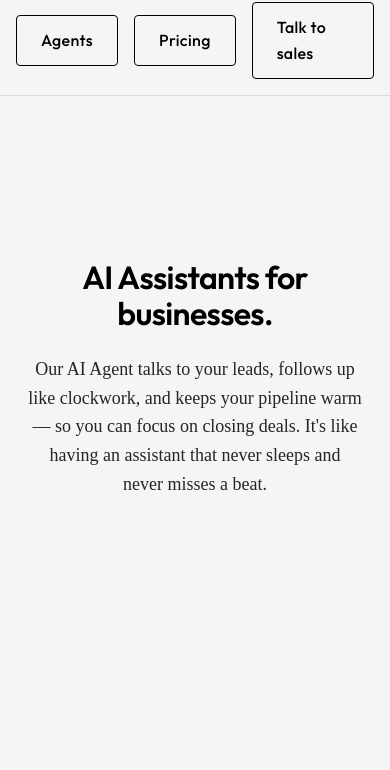
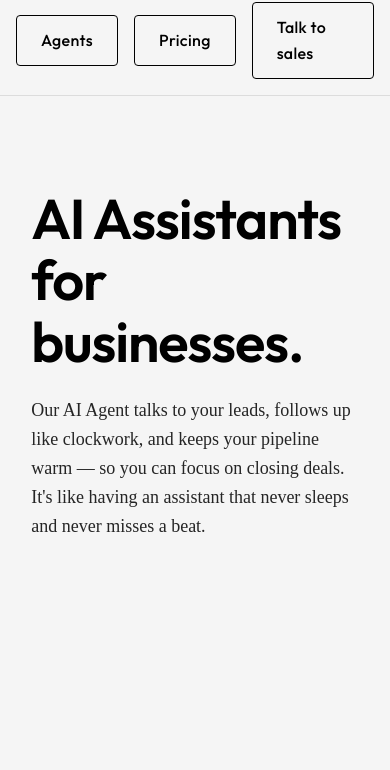
Before and after one commit to samuelarbolai/arbol-website, a website: page public/index.html in a window 390 px wide. Shown: the part 74-844 px from the top of the page. Drawn offline with Linux system fonts and the light colour scheme; a web font is replaced by a local one.

Commit message:
Lef sided hero

```diff
--- a/public/index.html
+++ b/public/index.html
@@ -94,26 +94,26 @@
             width: 100%;
         }
 
-        /* Hero section styles (keeping original) */
+        /* Hero section styles */
         .hero {
             display: flex;
             min-height: calc(100vh - 80px);
             padding: 0;
             align-items: center;
-            width: 40%;
-            padding-top: 8%;
-            justify-content: center;
-            text-align: center;
-            margin: 0 auto;
+            width: 100%;
+            padding-left: 8%;
+            padding-right: 8%;
+            justify-content: flex-start;
+            text-align: left;
         }
 
         .hero-container {
             display: flex;
             flex-direction: column;
-            margin: 0 auto;
-            padding: 0 0.5rem;
-            align-items: center;
-            width: 100%;
+            padding: 0;
+            align-items: flex-start;
+            width: 70%;
+            max-width: 800px;
         }
 
         .hero-content {
@@ -121,14 +121,14 @@
             display: flex;
             flex-direction: column;
             justify-content: center;
-            align-items: center;
+            align-items: flex-start;
             margin-bottom: 1rem;
         }
 
         h1 {
             font-family: 'Outfit', sans-serif;
             font-weight: 600;
-            font-size: 2.5rem;
+            font-size: 4rem;
             line-height: 1.1;
             letter-spacing: -0.02em;
             color: var(--pure-black);
@@ -142,6 +142,7 @@
         p {
             margin-bottom: 2rem;
             font-size: 1.125rem;
+            text-align: left;
         }
 
         .use-agent-section {
@@ -345,7 +346,16 @@
 
         @media (max-width: 992px) {
             .hero {
-                width: 50%;
+                padding-left: 6%;
+                padding-right: 6%;
+            }
+
+            .hero-container {
+                width: 80%;
+            }
+
+            h1 {
+                font-size: 4.5rem;
             }
 
             .agent-columns {
@@ -369,11 +379,16 @@
 
         @media (max-width: 768px) {
             .hero {
-                width: 90%;
+                padding-left: 8%;
+                padding-right: 8%;
+            }
+
+            .hero-container {
+                width: 100%;
             }
 
             h1 {
-                font-size: 2rem;
+                font-size: 3.5rem;
             }
 
             .capabilities-title {
@@ -505,7 +520,6 @@
         </div>
     </section>
 
-
     <!-- Coming Soon Section
     <section id="coming-soon" class="section">
         <div class="component-container">
@@ -513,6 +527,7 @@
         </div>
     </section>
     -->
+
     <footer>
         <div class="footer-container">
             <img src="images/logo.png" alt="Arbol AI Logo" class="footer-logo">
```
